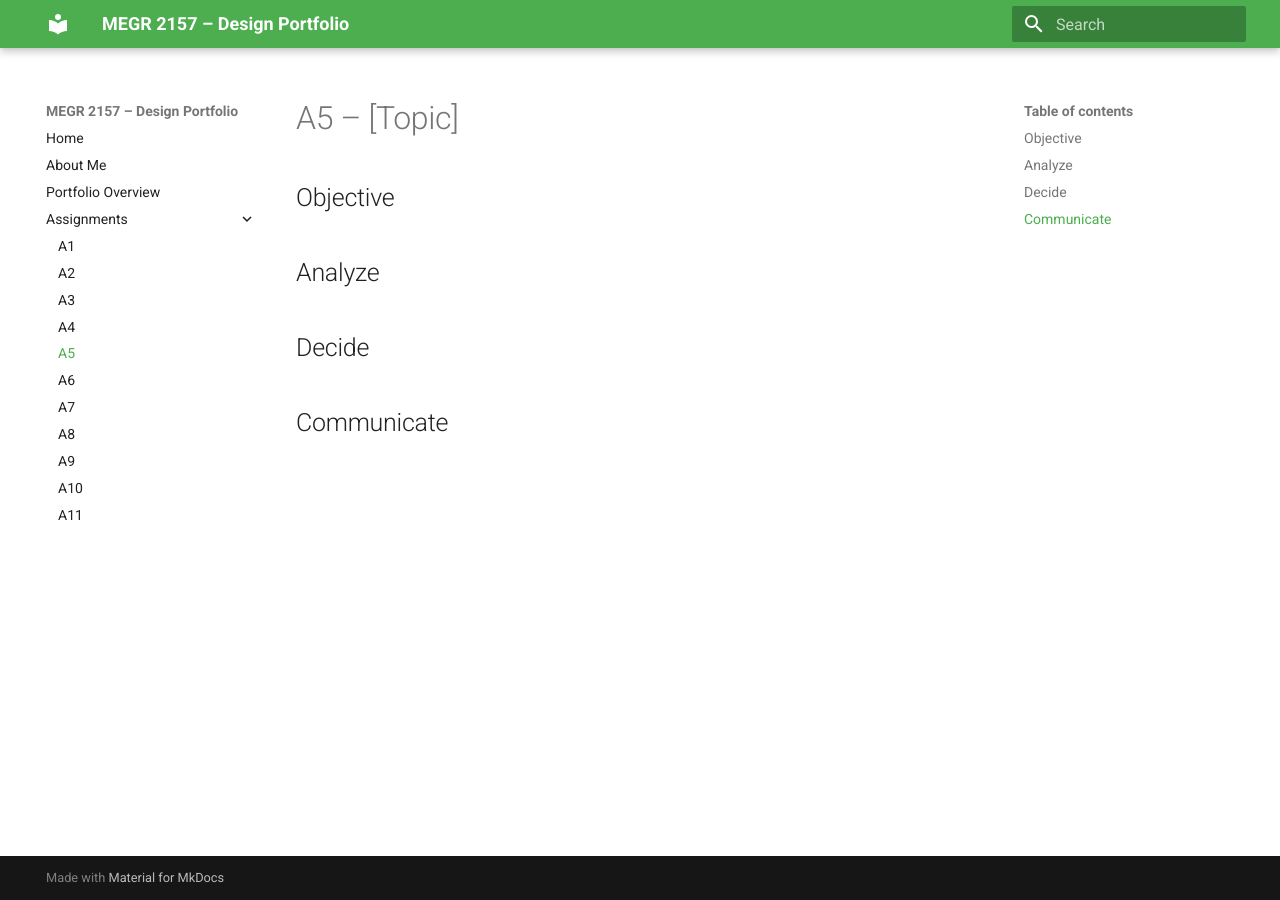
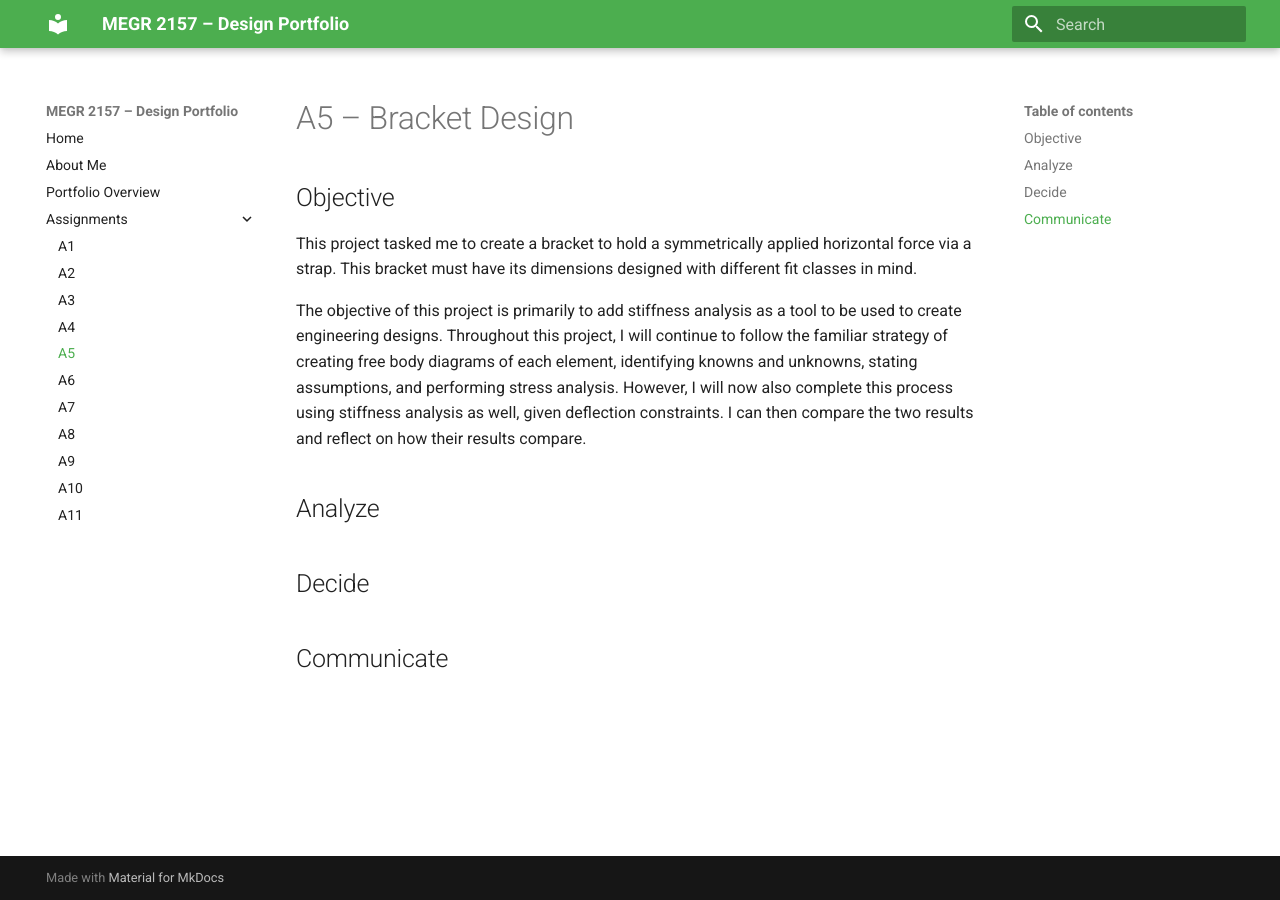
Before and after one commit to bsalvi7/megr2156-portfolio, an MkDocs documentation site: the page built from docs/assignments/A05/index.md, in a window 1280 px wide. Built offline with MkDocs 1.6.1 and Material for MkDocs 9.7.7, drawn with Linux system fonts in a browser that asks for light colours.

Commit message:
Revise title and expand project objective in index.md
Updated project title and added detailed objective description.

```diff
--- a/docs/assignments/A05/index.md
+++ b/docs/assignments/A05/index.md
@@ -1,7 +1,9 @@
-# A5 – [Topic]
+# A5 – Bracket Design
 
 ## Objective
+This project tasked me to create a bracket to hold a symmetrically applied horizontal force via a strap. This bracket must have its dimensions designed with different fit classes in mind.
 
+The objective of this project is primarily to add stiffness analysis as a tool to be used to create engineering designs. Throughout this project, I will continue to follow the familiar strategy of creating free body diagrams of each element, identifying knowns and unknowns, stating assumptions, and performing stress analysis. However, I will now also complete this process using stiffness analysis as well, given deflection constraints. I can then compare the two results and reflect on how their results compare.
 
 ## Analyze
 
```
